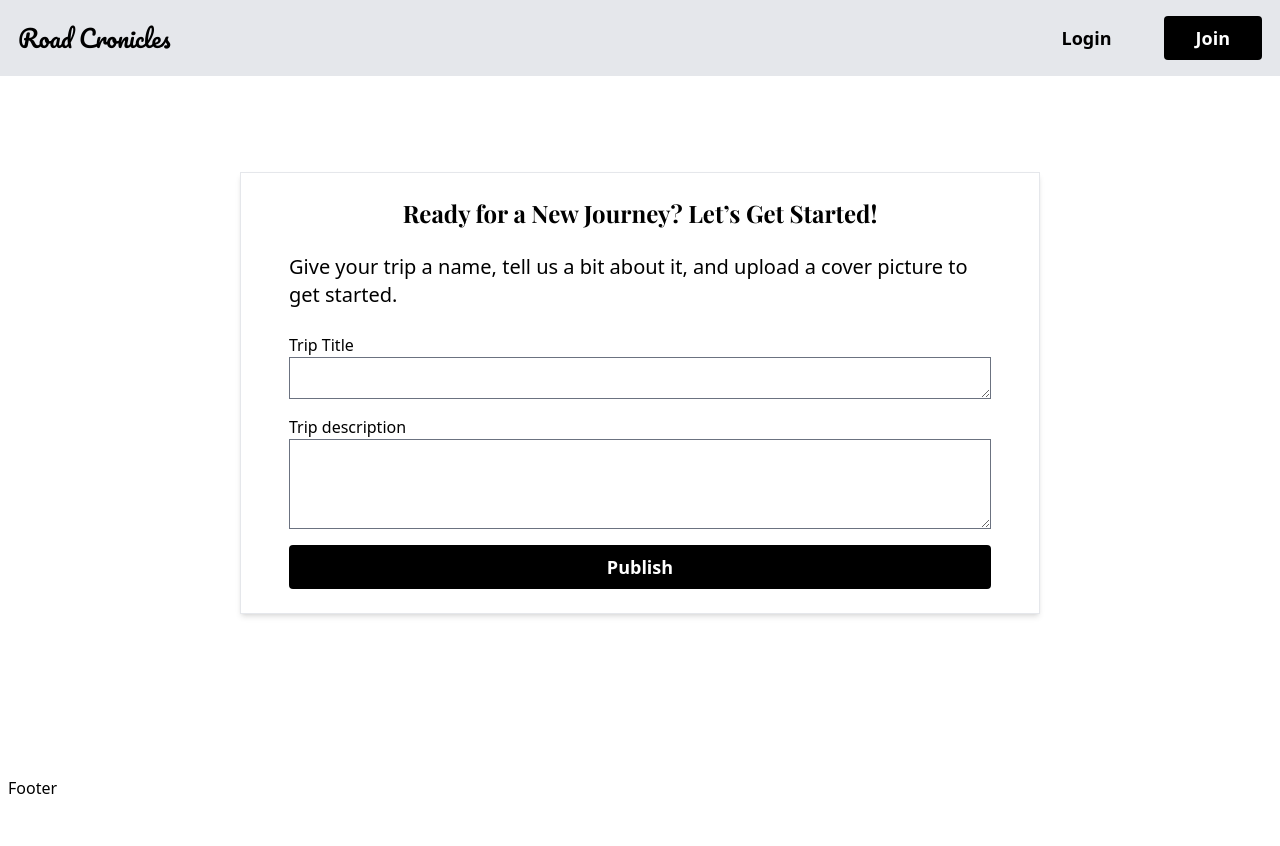
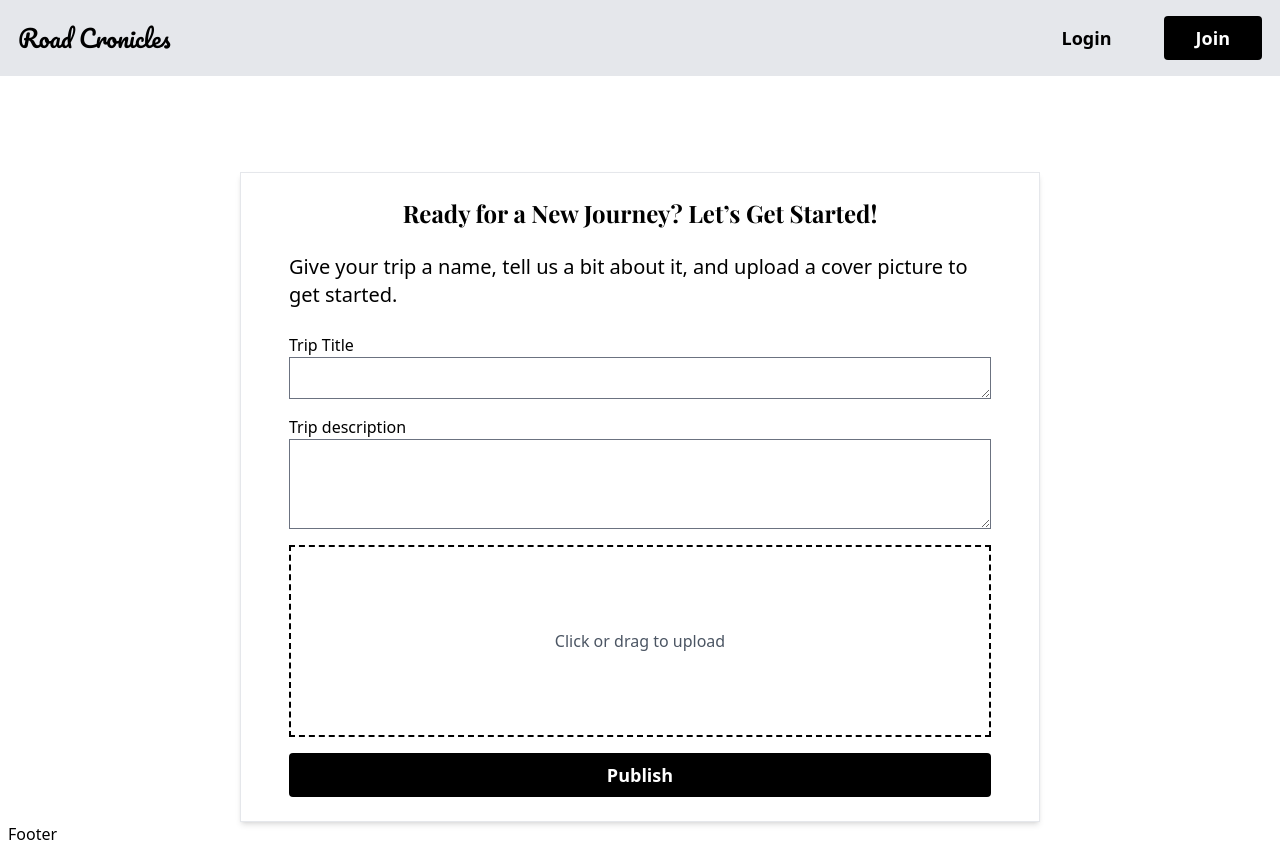
Before and after one commit to Griunvald/travel_app_client, a React (Vite) app in the folder client/: page /start-trip in a window 1280 px wide. Before the commit the page ends 800 px from the top, so only its background shows below. Built offline with nearby package versions, Linux system fonts and the light colour scheme.

Commit message:
Import ImageUpload component into StartTrip page

```diff
--- a/client/src/components/pages/StartTrip.jsx
+++ b/client/src/components/pages/StartTrip.jsx
@@ -4,6 +4,7 @@ import Button from '../common/Button';
 import  Link  from '../common/Link'
 import Textarea from '../common/Textarea';
 import Form from '../common/Form';
+import ImageUpload from '../common/ImageUpload';
 import { useUser } from '../../contexts/UserContext';
 
 
@@ -80,6 +81,10 @@ function StartTrip() {
 
             />
 
+            <ImageUpload
+                label="Upload image"
+            />
+
 
             <Button name="Publish" variant="primary" action="submit"/>
 
```
